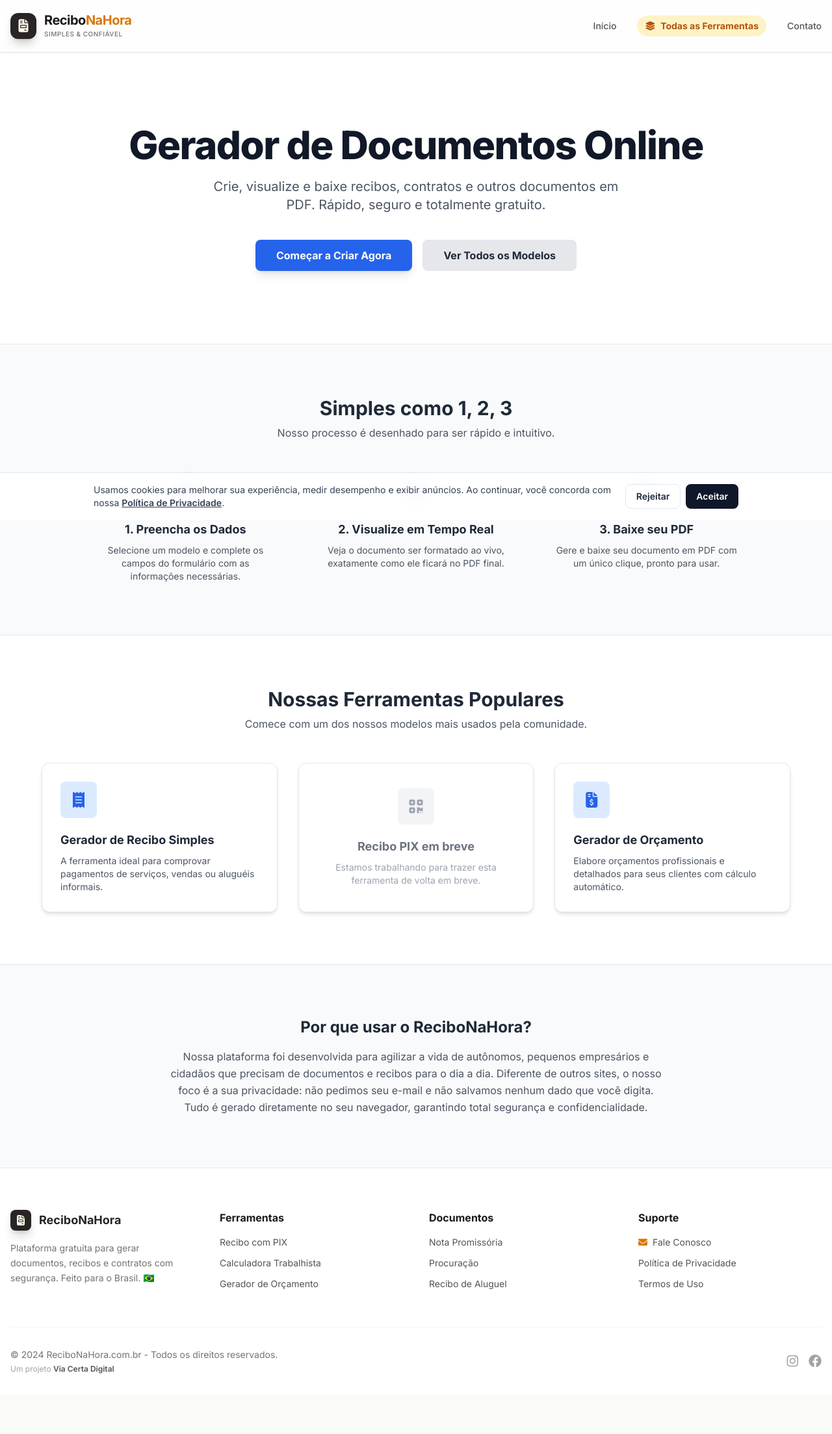
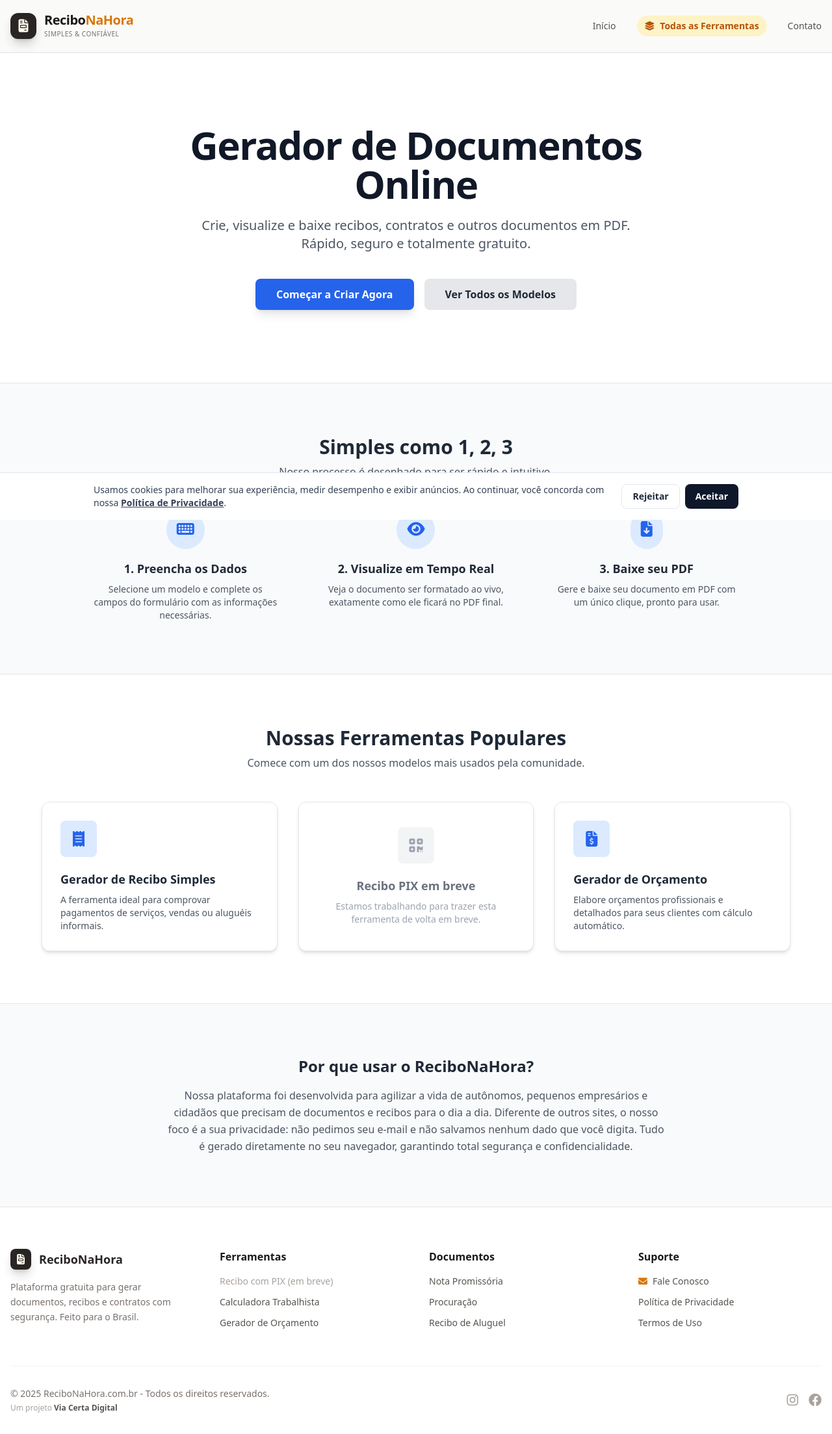
Before and after one commit to flaviomelo2213/recibo-na-hora, a Next.js app: page / in a window 1280 px wide. Shown: the whole page at 65% size. Before the commit the page ends 2147 px from the top, so only its background shows below. Built offline with nearby package versions, Linux system fonts and the light colour scheme.

Commit message:
Fix hydration error and update layout

```diff
--- /dev/null
+++ b/app/components/ClientOnly.tsx
@@ -0,0 +1,23 @@
+"use client";
+
+import React, { useState, useEffect } from 'react';
+
+interface ClientOnlyProps {
+  children: React.ReactNode;
+}
+
+const ClientOnly: React.FC<ClientOnlyProps> = ({ children }) => {
+  const [hasMounted, setHasMounted] = useState(false);
+
+  useEffect(() => {
+    setHasMounted(true);
+  }, []);
+
+  if (!hasMounted) {
+    return null;
+  }
+
+  return <>{children}</>;
+};
+
+export default ClientOnly;
--- a/app/layout.tsx
+++ b/app/layout.tsx
@@ -1,15 +1,35 @@
-import './globals.css';
-import React from 'react';
-import CookieBanner from './components/CookieBanner';
+import "./globals.css";
+import type { Metadata } from "next";
+import CookieBanner from "./components/CookieBanner";
+import ClientOnly from "./components/ClientOnly";
 
-export const metadata = {
-  title: 'Recibo Na Hora | Gerador de Documentos e Recibos Online Grátis',
-  description: 'Crie recibos de Aluguel, Venda de Veículos, Promissória e Relatórios MEI. Ferramentas gratuitas para corretores e autônomos no Brasil.',
-  keywords: 'recibo online, gerador de recibo, recibo veiculo, recibo aluguel, mei, nota promissoria, ferramentas corretor',
+export const metadata: Metadata = {
+  title: "Recibo Na Hora | Gerador de Documentos e Recibos Online Grátis",
+  description:
+    "Crie recibos, contratos e documentos em PDF. Ferramentas gratuitas para autônomos, corretores e profissionais no Brasil.",
+  keywords: [
+    "recibo online",
+    "gerador de recibo",
+    "recibo veiculo",
+    "recibo aluguel",
+    "mei",
+    "nota promissoria",
+    "ferramentas corretor",
+  ],
   other: {
-    'google-adsense-account': 'ca-pub-4754892182698508'
-  }
+    "google-adsense-account": "ca-pub-4754892182698508",
+  },
 };
+
+function FooterYear() {
+  // Evita hydration mismatch: só escreve o ano após montar no client.
+  // No SSR, renderiza um placeholder fixo.
+  return (
+    <ClientOnly>
+      <span>{new Date().getFullYear()}</span>
+    </ClientOnly>
+  );
+}
 
 export default function RootLayout({
   children,
@@ -17,47 +37,62 @@
   children: React.ReactNode;
 }) {
   return (
-    <html lang="pt-BR" className="scroll-smooth">
+    <html lang="pt-BR" className="scroll-smooth" suppressHydrationWarning>
       <head>
-        {/* Tailwind CSS is included via Next.js setup, this is a fallback */}
         {/* FontAwesome Icons */}
-        <link href="https://cdnjs.cloudflare.com/ajax/libs/font-awesome/6.4.0/css/all.min.css" rel="stylesheet" />
+        <link
+          href="https://cdnjs.cloudflare.com/ajax/libs/font-awesome/6.4.0/css/all.min.css"
+          rel="stylesheet"
+        />
         {/* Google Fonts (Inter) */}
-        <link href="https://fonts.googleapis.com/css2?family=Inter:wght@400;500;600;700;800&display=swap" rel="stylesheet" />
+        <link
+          href="https://fonts.googleapis.com/css2?family=Inter:wght@400;500;600;700;800&display=swap"
+          rel="stylesheet"
+        />
+      </head>
 
-        <style>{`
-          body { font-family: 'Inter', sans-serif; }
-          .glass-effect { background: rgba(255, 255, 255, 0.8); backdrop-filter: blur(8px); }
-        `}</style>
-      </head>
       <body className="bg-stone-50 text-stone-800 flex flex-col min-h-screen">
-
         {/* --- CABEÇALHO --- */}
         <header className="sticky top-0 z-50 glass-effect border-b border-stone-200 shadow-sm">
           <div className="container mx-auto px-4 h-20 flex items-center justify-between">
             {/* Logo */}
             <a href="/" className="flex items-center gap-3 group">
               <div className="bg-stone-800 text-amber-50 w-10 h-10 rounded-xl flex items-center justify-center shadow-lg shadow-stone-800/20 transition-transform group-hover:scale-110">
-                <i className="fa-solid fa-file-invoice text-xl"></i>
+                <i className="fa-solid fa-file-invoice text-xl" />
               </div>
               <div className="flex flex-col">
-                <span className="text-xl font-bold tracking-tight text-stone-900 leading-none">Recibo<span className="text-amber-600">NaHora</span></span>
-                <span className="text-[10px] text-stone-500 font-medium uppercase tracking-wider mt-1">Simples & Confiável</span>
+                <span className="text-xl font-bold tracking-tight text-stone-900 leading-none">
+                  Recibo<span className="text-amber-600">NaHora</span>
+                </span>
+                <span className="text-[10px] text-stone-500 font-medium uppercase tracking-wider mt-1">
+                  Simples &amp; Confiável
+                </span>
               </div>
             </a>
 
             {/* Menu Desktop */}
             <nav className="hidden md:flex items-center gap-8 text-sm font-medium text-stone-600">
-              <a href="/" className="hover:text-amber-600 transition">Início</a>
-              <a href="/ferramentas" className="text-amber-700 font-bold hover:text-amber-800 transition flex items-center gap-2 bg-amber-100 px-3 py-1.5 rounded-full">
-                <i className="fa-solid fa-layer-group"></i> Todas as Ferramentas
+              <a href="/" className="hover:text-amber-600 transition">
+                Início
               </a>
-              <a href="#contato" className="hover:text-amber-600 transition">Contato</a>
+              <a
+                href="/ferramentas"
+                className="text-amber-700 font-bold hover:text-amber-800 transition flex items-center gap-2 bg-amber-100 px-3 py-1.5 rounded-full"
+              >
+                <i className="fa-solid fa-layer-group" /> Todas as Ferramentas
+              </a>
+              <a href="#contato" className="hover:text-amber-600 transition">
+                Contato
+              </a>
             </nav>
 
-            {/* Menu Mobile */}
-            <button className="md:hidden text-stone-600 text-2xl p-2">
-              <i className="fa-solid fa-bars"></i>
+            {/* Menu Mobile (apenas visual, sem JS para evitar mismatch) */}
+            <button
+              type="button"
+              className="md:hidden text-stone-600 text-2xl p-2"
+              aria-label="Abrir menu"
+            >
+              <i className="fa-solid fa-bars" />
             </button>
           </div>
         </header>
@@ -68,17 +103,20 @@
         <footer className="bg-white border-t border-stone-200 mt-auto pt-16 pb-8" id="contato">
           <div className="container mx-auto px-4">
             <div className="grid md:grid-cols-4 gap-10 mb-12">
-
               {/* Coluna 1: Sobre */}
               <div className="col-span-1 md:col-span-1">
                 <div className="flex items-center gap-3 mb-4">
-                   <div className="bg-stone-800 text-amber-50 w-8 h-8 rounded-lg flex items-center justify-center shadow-lg shadow-stone-800/20">
-                    <i className="fa-solid fa-file-invoice"></i>
+                  <div className="bg-stone-800 text-amber-50 w-8 h-8 rounded-lg flex items-center justify-center shadow-lg shadow-stone-800/20">
+                    <i className="fa-solid fa-file-invoice" />
                   </div>
-                  <span className="font-bold text-lg text-stone-800">ReciboNaHora</span>
+                  <span className="font-bold text-lg text-stone-800">
+                    ReciboNaHora
+                  </span>
                 </div>
+
                 <p className="text-sm text-stone-500 leading-relaxed mb-4">
-                  Plataforma gratuita para gerar documentos, recibos e contratos com segurança. Feito para o Brasil. 🇧🇷
+                  Plataforma gratuita para gerar documentos, recibos e contratos com segurança.
+                  Feito para o Brasil.
                 </p>
               </div>
 
@@ -86,9 +124,22 @@
               <div>
                 <h4 className="font-bold text-stone-900 mb-4">Ferramentas</h4>
                 <ul className="space-y-3 text-sm text-stone-600">
-                  <li><a href="/ferramentas/recibo-pix" className="hover:text-amber-600">Recibo com PIX</a></li>
-                  <li><a href="/ferramentas/calculadora-rescisao" className="hover:text-amber-600">Calculadora Trabalhista</a></li>
-                  <li><a href="/ferramentas/orcamento" className="hover:text-amber-600">Gerador de Orçamento</a></li>
+                  {/* Se você desativou Recibo PIX, mantenha como “Em breve” sem link */}
+                  <li className="text-stone-400">Recibo com PIX (em breve)</li>
+
+                  <li>
+                    <a
+                      href="/ferramentas/calculadora-rescisao"
+                      className="hover:text-amber-600"
+                    >
+                      Calculadora Trabalhista
+                    </a>
+                  </li>
+                  <li>
+                    <a href="/ferramentas/orcamento" className="hover:text-amber-600">
+                      Gerador de Orçamento
+                    </a>
+                  </li>
                 </ul>
               </div>
 
@@ -96,9 +147,21 @@
               <div>
                 <h4 className="font-bold text-stone-900 mb-4">Documentos</h4>
                 <ul className="space-y-3 text-sm text-stone-600">
-                  <li><a href="/ferramentas/nota-promissoria" className="hover:text-amber-600">Nota Promissória</a></li>
-                  <li><a href="/ferramentas/procuracao" className="hover:text-amber-600">Procuração</a></li>
-                  <li><a href="/ferramentas/imobiliario" className="hover:text-amber-600">Recibo de Aluguel</a></li>
+                  <li>
+                    <a href="/ferramentas/nota-promissoria" className="hover:text-amber-600">
+                      Nota Promissória
+                    </a>
+                  </li>
+                  <li>
+                    <a href="/ferramentas/procuracao" className="hover:text-amber-600">
+                      Procuração
+                    </a>
+                  </li>
+                  <li>
+                    <a href="/ferramentas/imobiliario" className="hover:text-amber-600">
+                      Recibo de Aluguel
+                    </a>
+                  </li>
                 </ul>
               </div>
 
@@ -107,29 +170,54 @@
                 <h4 className="font-bold text-stone-900 mb-4">Suporte</h4>
                 <ul className="space-y-3 text-sm text-stone-600">
                   <li className="flex items-center gap-2">
-                    <i className="fa-solid fa-envelope text-amber-600"></i>
-                    <a href="mailto:contato@recibonahora.com.br" className="hover:text-amber-600">Fale Conosco</a>
+                    <i className="fa-solid fa-envelope text-amber-600" />
+                    <a
+                      href="mailto:contato@recibonahora.com.br"
+                      className="hover:text-amber-600"
+                    >
+                      Fale Conosco
+                    </a>
                   </li>
-                  <li><a href="/politica-privacidade" className="hover:text-amber-600">Política de Privacidade</a></li>
-                  <li><a href="/termos-uso" className="hover:text-amber-600">Termos de Uso</a></li>
+                  <li>
+                    <a href="/politica-de-privacidade" className="hover:text-amber-600">
+                      Política de Privacidade
+                    </a>
+                  </li>
+                  <li>
+                    <a href="/termos-de-uso" className="hover:text-amber-600">
+                      Termos de Uso
+                    </a>
+                  </li>
                 </ul>
               </div>
             </div>
 
             <div className="border-t border-stone-100 pt-8 flex flex-col md:flex-row justify-between items-center gap-4 text-sm text-stone-500">
               <div>
-                <p>&copy; 2024 ReciboNaHora.com.br - Todos os direitos reservados.</p>
-                <p className="text-xs mt-1 text-stone-400">Um projeto <span className="font-semibold text-stone-600">Via Certa Digital</span></p>
+                <p>
+                  &copy; <FooterYear /> ReciboNaHora.com.br - Todos os direitos reservados.
+                </p>
+                <p className="text-xs mt-1 text-stone-400">
+                  Um projeto <span className="font-semibold text-stone-600">Via Certa Digital</span>
+                </p>
               </div>
 
               <div className="flex gap-4 text-xl">
-                <a href="#" className="text-stone-400 hover:text-amber-600 transition"><i className="fa-brands fa-instagram"></i></a>
-                <a href="#" className="text-stone-400 hover:text-amber-600 transition"><i className="fa-brands fa-facebook"></i></a>
+                <a href="#" className="text-stone-400 hover:text-amber-600 transition" aria-label="Instagram">
+                  <i className="fa-brands fa-instagram" />
+                </a>
+                <a href="#" className="text-stone-400 hover:text-amber-600 transition" aria-label="Facebook">
+                  <i className="fa-brands fa-facebook" />
+                </a>
               </div>
             </div>
           </div>
         </footer>
-        <CookieBanner />
+
+        {/* Cookie consent apenas no client */}
+        <ClientOnly>
+          <CookieBanner />
+        </ClientOnly>
       </body>
     </html>
   );
```
